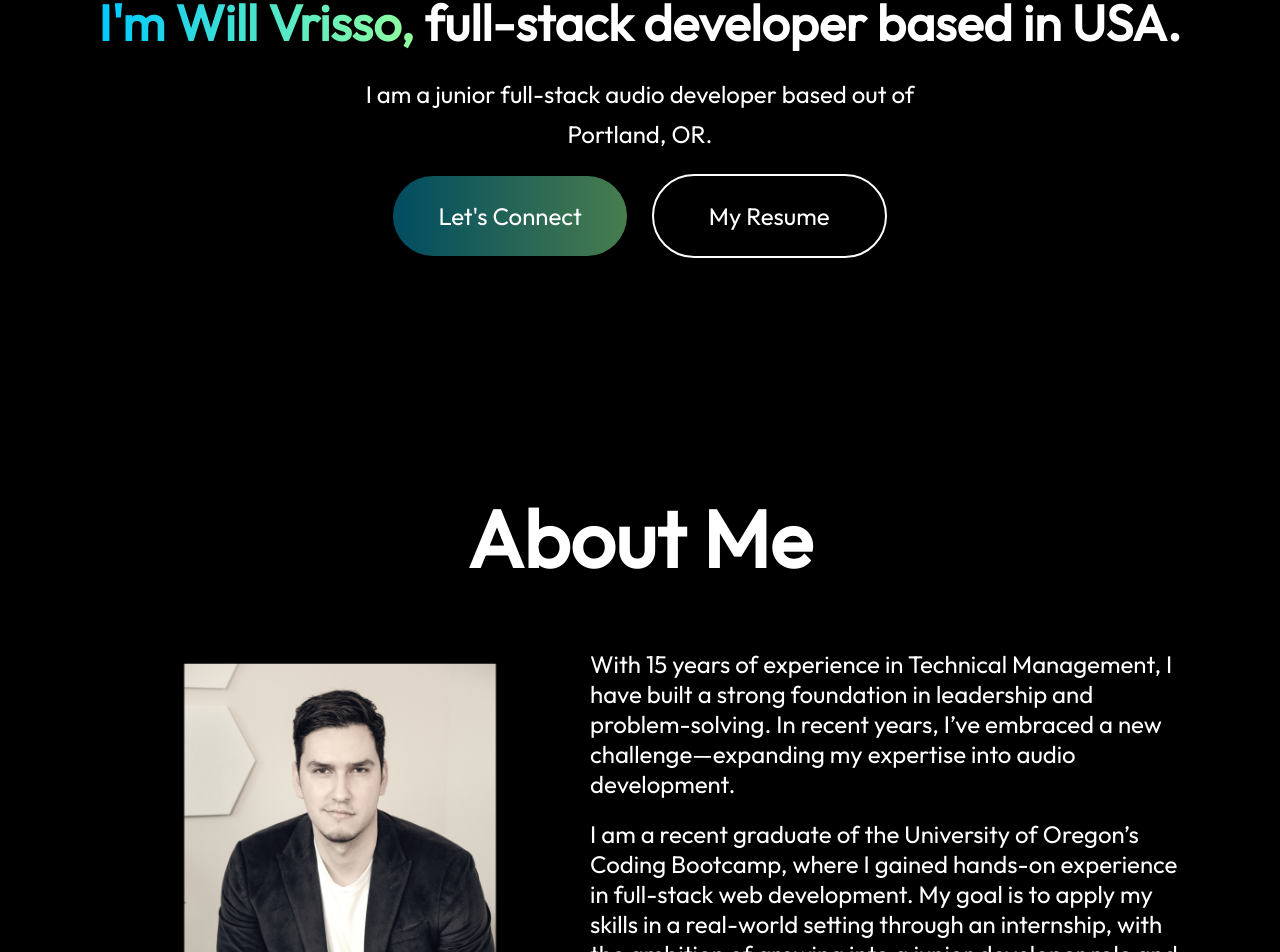
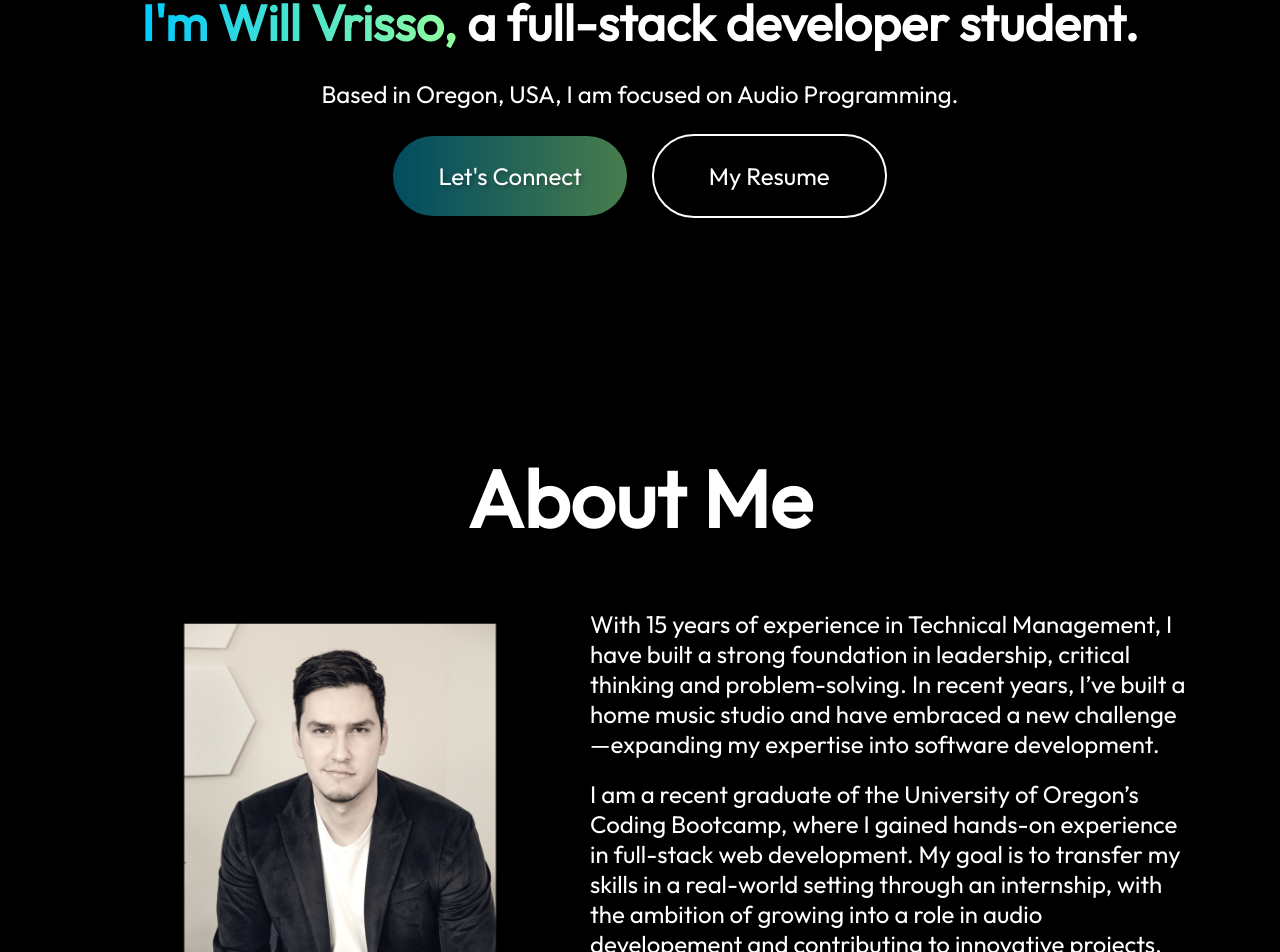
Before and after one commit to wmvrisso/Vrisso-Portfolio, a React (Vite) app in the folder vrisso-portfolio/v-portfolio/: page / in a window 1280 px wide. Shown: the part 589-1541 px from the top of the page. Built offline with nearby package versions, Linux system fonts and the light colour scheme.

Commit message:
updated about me text

```diff
--- a/vrisso-portfolio/v-portfolio/src/components/about.jsx
+++ b/vrisso-portfolio/v-portfolio/src/components/about.jsx
@@ -16,16 +16,18 @@ const About = () => {
           <div className="about-para">
             <p>
               With 15 years of experience in Technical Management, I have built
-              a strong foundation in leadership and problem-solving. In recent
-              years, I’ve embraced a new challenge—expanding my expertise into
-              audio development.
+              a strong foundation in leadership, critical thinking and
+              problem-solving. In recent years, I’ve built a home music studio
+              and have embraced a new challenge—expanding my expertise into
+              software development.
             </p>
             <p>
               I am a recent graduate of the University of Oregon’s Coding
               Bootcamp, where I gained hands-on experience in full-stack web
-              development. My goal is to apply my skills in a real-world setting
-              through an internship, with the ambition of growing into a junior
-              developer role and contributing to innovative projects.
+              development. My goal is to transfer my skills in a real-world
+              setting through an internship, with the ambition of growing into a
+              role in audio developement and contributing to innovative
+              projects.
             </p>
           </div>
           <div className="about-skills">
--- a/vrisso-portfolio/v-portfolio/src/components/contact.css
+++ b/vrisso-portfolio/v-portfolio/src/components/contact.css
@@ -95,6 +95,7 @@
   color: white;
   border-radius: 50px;
   background: linear-gradient(90deg, #00c8ff61, #92fe9d7d);
+  text-shadow: 2px 2px 4px rgba(0, 0, 0, 0.3);
   font-size: 22px;
   padding: 20px 60px;
   margin-bottom: 50px;
--- a/vrisso-portfolio/v-portfolio/src/components/contact.jsx
+++ b/vrisso-portfolio/v-portfolio/src/components/contact.jsx
@@ -12,7 +12,7 @@ const Contact = () => {
       </div>
       <div className="contact-section">
         <div className="contact-left">
-          <h1>Let's talk</h1>
+          <h1>Let's chat.</h1>
           <p>
             I'm currently looking for new opportunities. If you have a project
             that you want to discuss or just want to connect, feel free to reach
--- a/vrisso-portfolio/v-portfolio/src/components/footer.css
+++ b/vrisso-portfolio/v-portfolio/src/components/footer.css
@@ -21,10 +21,11 @@
 
 .footer-socials {
   display: flex;
-  gap: 25px;
+  gap: 20px;
   align-items: center;
   justify-content: center;
-  margin-top: 115px; /* Adds spacing between logo and icons */
+  margin-top: 118px; /* Adds spacing between logo and icons */
+  margin-right: 10px; /* Adjust as needed */
 }
 
 .social-icon {
@@ -40,6 +41,6 @@
   display: flex;
   justify-content: center;
   font-size: 18px;
-  margin-bottom: 50px;
+  margin-bottom: 60px;
   margin-top: 10px;
 }
--- a/vrisso-portfolio/v-portfolio/src/components/hero.css
+++ b/vrisso-portfolio/v-portfolio/src/components/hero.css
@@ -40,6 +40,7 @@
   padding: 25px 45px;
   border-radius: 50px;
   background: linear-gradient(90deg, #00c8ff61, #92fe9d7d);
+  text-shadow: 2px 2px 4px rgba(0, 0, 0, 0.3);
   cursor: pointer;
 }
 .hero-resume {
@@ -48,6 +49,10 @@
   border: 2px solid white;
   cursor: pointer;
 }
+.hero-resume a {
+  text-decoration: none;
+  color: white;
+}
 .hero-connect:hover {
   border: 2px solid white;
 }
--- a/vrisso-portfolio/v-portfolio/src/components/hero.jsx
+++ b/vrisso-portfolio/v-portfolio/src/components/hero.jsx
@@ -1,23 +1,28 @@
 import React from "react";
 import "../components/hero.css";
 import profile_img from "../assets/images/profile_will.png";
+import resume_pdf from "../assets/files/Will-Vrisso-Resume.pdf"; // Import the resume file
 import AnchorLink from "react-anchor-link-smooth-scroll";
 
 const Hero = () => {
   return (
     <div id="home" className="hero">
-      <img src={profile_img} alt="" />
+      <img src={profile_img} alt="Profile" />
       <h1>
-        <span>I'm Will Vrisso,</span> full-stack developer based in USA.
+        <span>I'm Will Vrisso,</span> a full-stack developer student.
       </h1>
-      <p>I am a junior full-stack audio developer based out of Portland, OR.</p>
+      <p>Based in Oregon, USA, I am focused on Audio Programming.</p>
       <div className="hero-action">
         <div className="hero-connect">
           <AnchorLink className="anchor-link" offset={50} href="#contact">
             Let's Connect
           </AnchorLink>
         </div>
-        <div className="hero-resume">My Resume</div>
+        <div className="hero-resume">
+          <a href={resume_pdf} download="Will_Vrisso_Resume.pdf">
+            My Resume
+          </a>
+        </div>
       </div>
     </div>
   );
--- a/vrisso-portfolio/v-portfolio/src/components/navbar.jsx
+++ b/vrisso-portfolio/v-portfolio/src/components/navbar.jsx
@@ -29,12 +29,12 @@ const Navbar = () => {
         </li>
         <li>
           <AnchorLink className="anchor-link" offset={50} href="#services">
-            <p onClick={() => setMenu("services")}>Portfolio</p>
+            <p onClick={() => setMenu("services")}>Services</p>
           </AnchorLink>
         </li>
         <li>
           <AnchorLink className="anchor-link" offset={50} href="#work">
-            <p onClick={() => setMenu("work")}>Resume</p>
+            <p onClick={() => setMenu("work")}>Portfolio</p>
           </AnchorLink>
         </li>
         <li>
```
Also changed, not shown: 1 other file (tests, documents, lock files or other folders).
